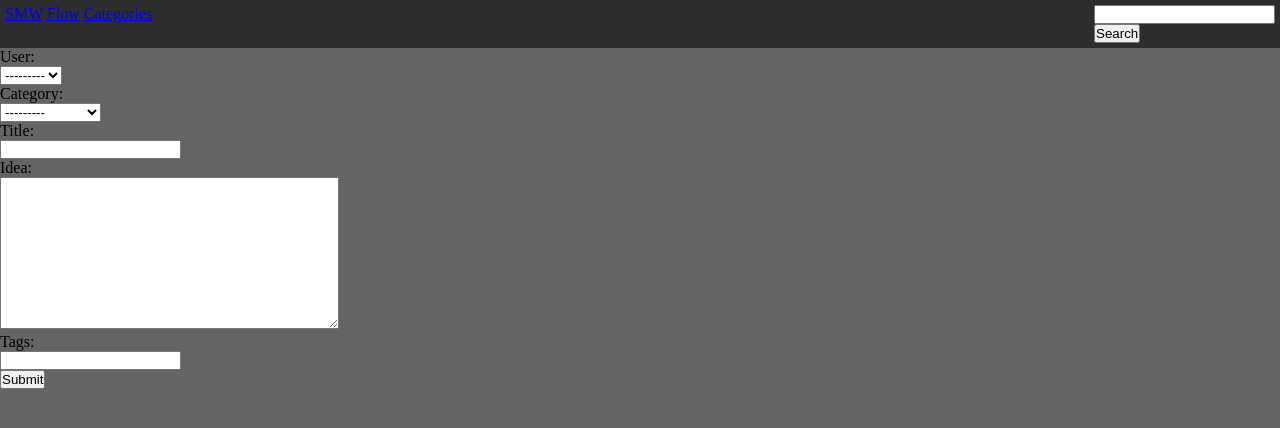
After one commit to Weird-Dan/SocietysMostWanted, a Django app: page /create/ in a window 1280 px wide. The commit adds this page. Shown: the top 428 px of the page. Run offline with Django 3.2, Linux system fonts and the light colour scheme; data comes from the database, SQL or seed files in the repository; both versions use the stored data as it was after the commit.

Commit message:
create view not working
created views for creating a post but its not working yet!

```diff
--- a/website/smw/models.py
+++ b/website/smw/models.py
@@ -11,8 +11,8 @@ Category of posts
 class Category(models.Model):
     Category = models.CharField(max_length=100, unique=True)
     Description = models.CharField(max_length=500)
-    Icon_Image = models.ImageField()
-    Background_Image = models.ImageField()
+    Icon_Image = models.ImageField(blank=True, null=True)
+    Background_Image = models.ImageField(blank=True, null=True)
 
     def post_count(self):
          return self.post_set.count()
--- a/website/smw/templates/smw/base.html
+++ b/website/smw/templates/smw/base.html
@@ -14,6 +14,7 @@
         <a href="{% url 'smw:index' %}">SMW</a>
         <a href="{% url 'smw:flow' %}">Flow</a>
         <a href="{% url 'smw:categories' %}">Categories</a>
+        <!--<a href="{% url 'smw:create' %}">Create</a>-->
       </div>
       <form class="" role="search" method="post" action="{% url 'smw:search' %}">
             {% csrf_token %}
--- a/website/smw/templates/smw/categories.html
+++ b/website/smw/templates/smw/categories.html
@@ -8,8 +8,11 @@ Write your html Here!
 
 {% for category in object_list %}
 <div class="card">
+
   <a href="{% url 'smw:cat' category.pk %}">{{category.Category}}</a>
-  <img src="{{category.Icon_Image.url}}" alt="" />
+    {%if category.Icon_image%}
+      <img src="{{category.Icon_Image.url}}" alt="" />
+    {%endif%}
   <p>
     {{category.Description}}
   </p>
--- a/website/smw/templates/smw/flow.html
+++ b/website/smw/templates/smw/flow.html
@@ -9,7 +9,9 @@ Write your html Here!
 {% endif %}
 
 {% if category %}
-<img src="{{category.Background_Image.url}}" alt="Background_Image"/>
+  {% if category.Background_Image%}
+    <img src="{{category.Background_Image.url}}" alt="Background_Image"/>
+  {% endif%}
 {%endif%}
 {% for idea in object_list %}
 <div class="card">
--- /dev/null
+++ b/website/smw/templates/smw/form_template.html
@@ -0,0 +1,9 @@
+{% for field in form %}
+  <div class="">
+      <div class="">
+        <span class="">{{field.errors}}</span>
+      </div>
+      <label class="">{{field.label_tag}}</label>
+      <div class="">{{field}}</div>
+  </div>
+{% endfor %}
--- /dev/null
+++ b/website/smw/templates/smw/post_form.html
@@ -0,0 +1,12 @@
+{% extends 'smw/base.html' %}
+{% block body %}
+
+
+    <form class="" action="" method="post" enctype="multipart/form-data">
+      {% csrf_token %}
+      {% include 'smw/form_template.html' %}
+            <button type="submit" name="">Submit</button>
+
+    </form>
+
+{% endblock %}
--- a/website/smw/urls.py
+++ b/website/smw/urls.py
@@ -11,4 +11,6 @@ urlpatterns =[
     url(r'^Flow/cat/$', views.CategoryView.as_view(), name='categories'),#view of all categories
     url(r'^s/$', views.search, name='search'),#flow view of a search
     url(r'^Idea/(?P<pk>[0-9]+)/$', views.Idea , name='idea'),#detailed view of a post
+    url(r'^create/$', views.PostCreate.as_view(), name="create"),
+    #url(r'^cctv/$', views.CategoryCreate.as_view(), name="cctv"),
 ]
--- a/website/smw/views.py
+++ b/website/smw/views.py
@@ -1,5 +1,6 @@
-from django.shortcuts import render, get_object_or_404
+from django.shortcuts import render, get_object_or_404, redirect
 from django.views import generic, View
+from django.views.generic.edit import CreateView, UpdateView, DeleteView
 from .models import *
 
 # Create your views here.
@@ -65,3 +66,22 @@ def search(request):
         return render(request, "smw/flow.html", {"object_list":object_list, "q":txt})
 
     return redirect("smw:flow")
+
+class CategoryCreate(CreateView):
+    model = Category
+    fields =["Category", "Description", "Icon_Image"]
+
+"""
+Create Post Form View
+"""
+class PostCreate(CreateView):
+    model = Post
+    fields = ["User", "Category","Title", "Idea", "Tags"]
+
+    """
+    def form_valid(self, form):
+        pst = Post(User=self.request.user, Category=form.Category, Title=form.Title, Idea=form.Idea, Tags=form.Tags)
+        pst.save()
+        print("created new post ")
+        return redirect("smw:index")
+    """
```
Also changed, not shown: website/smw/templates/smw/category_form.html (added, +12 -0 lines), website/db.sqlite3, website/smw/migrations/0004_auto_20161115_0819.py (added), website/smw/migrations/0005_auto_20161116_0837.py (added), website/userAuth/__init__.py (deleted), website/website/__init__.py (deleted).
